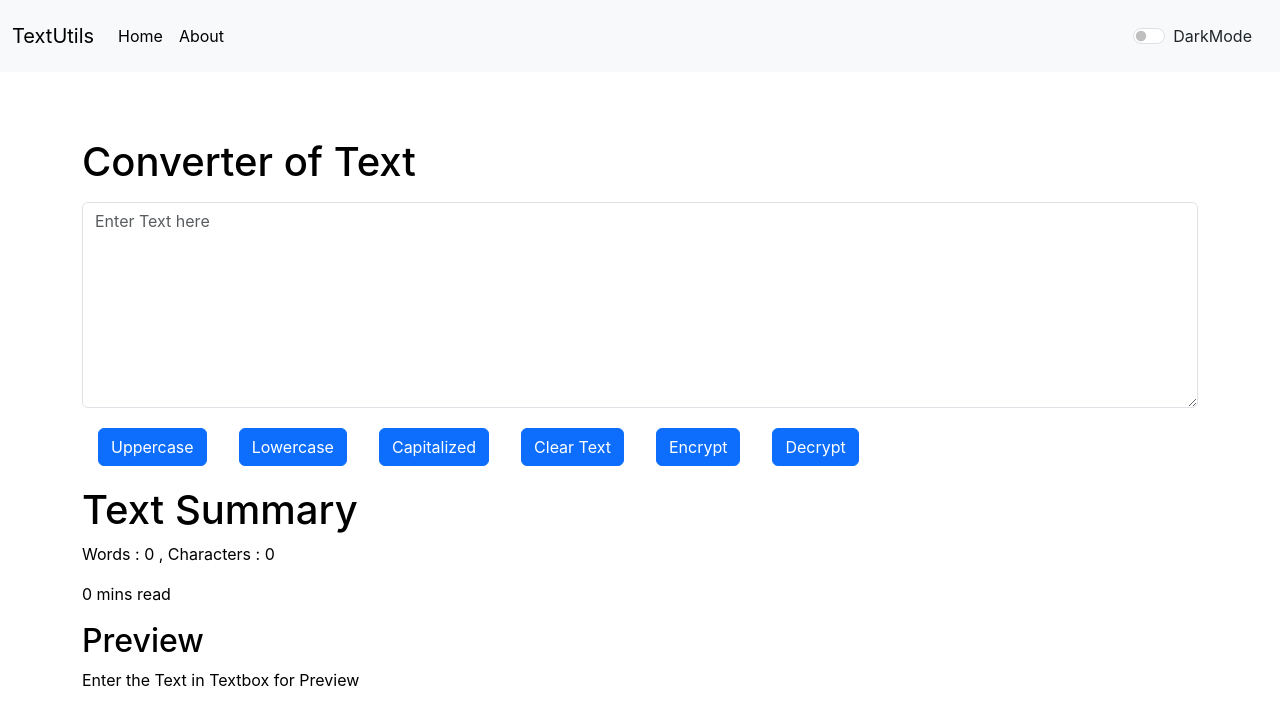
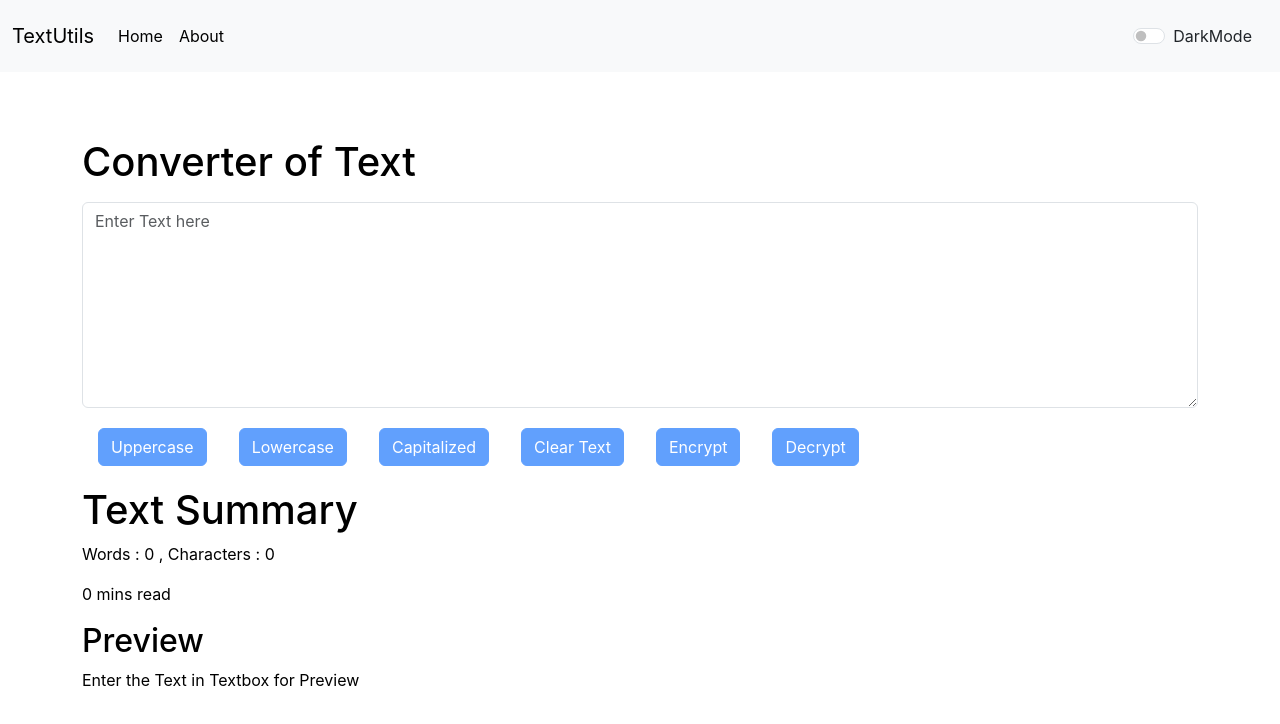
Before and after one commit to JoyCode4/textutils, a React (Create React App) app: page / in a window 1280 px wide. Shown: the top 724 px of the page. Built offline with nearby package versions, Linux system fonts and the light colour scheme.

Commit message:
disabled button when nothing in the textarea updation in the TextForm.js

```diff
--- a/src/components/TextForm.js
+++ b/src/components/TextForm.js
@@ -80,22 +80,22 @@ function TextForm(props) {
             }}
           ></textarea>
         </div>
-        <button className={`btn btn-primary mx-3 my-1`} onClick={Uppercase}>
+        <button disabled={text.length===0} className={`btn btn-primary mx-3 my-1`} onClick={Uppercase}>
           Uppercase
         </button>
-        <button className="btn btn-primary mx-3 my-1" onClick={Lowercase}>
+        <button disabled={text.length===0} className="btn btn-primary mx-3 my-1" onClick={Lowercase}>
           Lowercase
         </button>
-        <button className="btn btn-primary mx-3 my-1" onClick={Capitalized}>
+        <button disabled={text.length===0} className="btn btn-primary mx-3 my-1" onClick={Capitalized}>
           Capitalized
         </button>
-        <button className="btn btn-primary mx-3 my-1" onClick={Clear}>
+        <button disabled={text.length===0} className="btn btn-primary mx-3 my-1" onClick={Clear}>
           Clear Text
         </button>
-        <button className="btn btn-primary mx-3 my-1" onClick={Encrypt}>
+        <button disabled={text.length===0} className="btn btn-primary mx-3 my-1" onClick={Encrypt}>
           Encrypt
         </button>
-        <button className="btn btn-primary mx-3 my-1" onClick={Decrypt}>
+        <button disabled={text.length===0} className="btn btn-primary mx-3 my-1" onClick={Decrypt}>
           Decrypt
         </button>
       </div>
```
